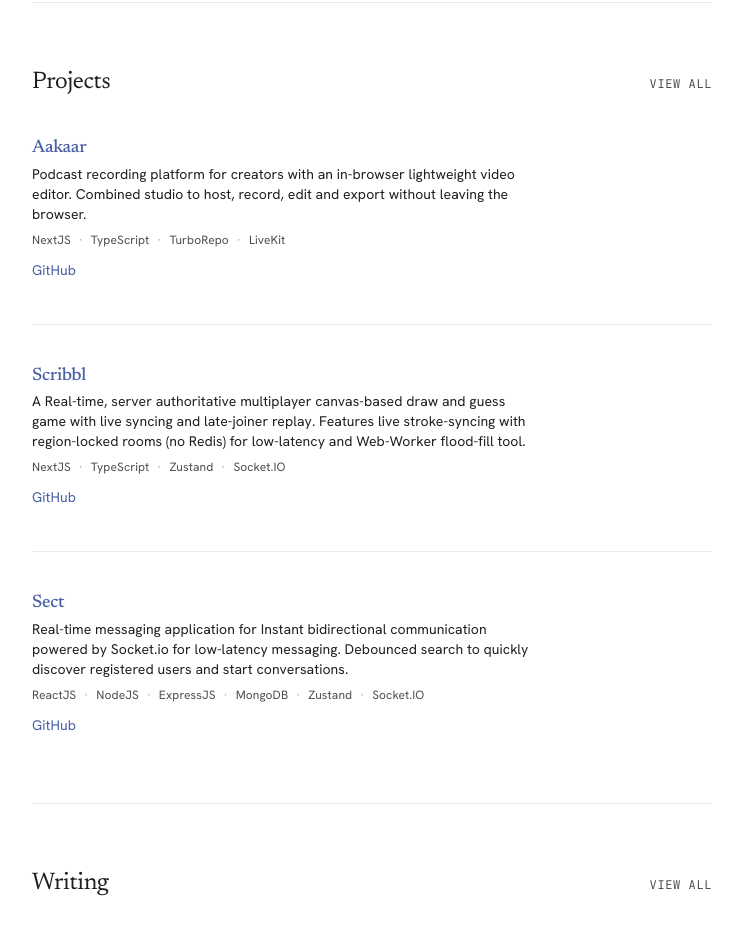
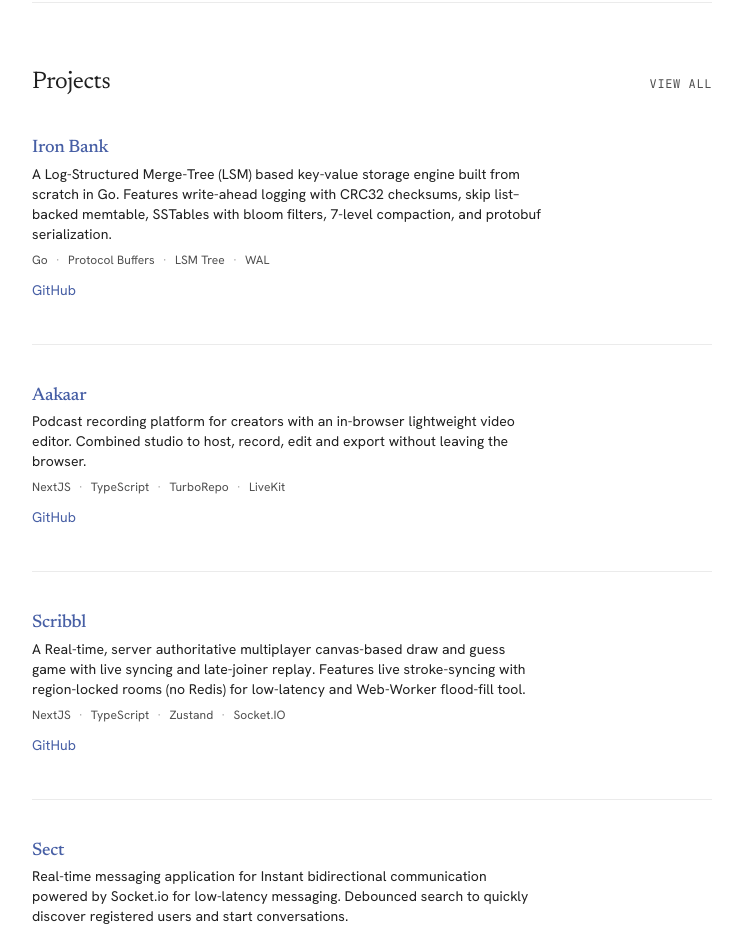
Before and after one commit to builtby-SHIV/portfolio, a Next.js app: page / in a window 1280 px wide. Shown: the part 1320-2254 px from the top of the page, without its empty margins (268-1011 px from the left). Built offline with nearby package versions, Linux system fonts and the light colour scheme.

Commit message:
new project

```diff
--- a/app/page.tsx
+++ b/app/page.tsx
@@ -159,6 +159,51 @@ export default function Home() {
             View all
           </Link>
         </div>
+
+        <article className="mb-10">
+          <h3
+            className="text-lg mb-1"
+            style={{
+              fontFamily: "var(--font-newsreader), Georgia, serif",
+              fontWeight: 500,
+            }}
+          >
+            <a
+              href="https://github.com/builtby-SHIV/iron-bank"
+              target="_blank"
+              rel="noopener noreferrer"
+              className="hover:underline"
+            >
+              Iron Bank
+            </a>
+          </h3>
+          <p className="text-sm mb-2 max-w-[65ch]" style={{ color: "var(--fg)" }}>
+            A Log-Structured Merge-Tree (LSM) based key-value storage engine built
+            from scratch in Go. Features write-ahead logging with CRC32 checksums,
+            skip list–backed memtable, SSTables with bloom filters, 7-level compaction,
+            and protobuf serialization.
+          </p>
+          <div className="flex flex-wrap items-center gap-x-2 gap-y-1 text-xs mb-2" style={{ color: "var(--fg-faint)" }}>
+            {["Go", "Protocol Buffers", "LSM Tree", "WAL"].map((tech, i, arr) => (
+              <span key={tech} className="inline-flex items-center gap-x-2">
+                <span className="transition-colors duration-200 hover:text-[var(--fg)] cursor-default">
+                  {tech}
+                </span>
+                {i < arr.length - 1 && <span className="select-none opacity-50">·</span>}
+              </span>
+            ))}
+          </div>
+          <a
+            href="https://github.com/builtby-SHIV/iron-bank"
+            target="_blank"
+            rel="noopener noreferrer"
+            className="text-sm"
+          >
+            GitHub
+          </a>
+        </article>
+
+        <hr className="mb-10" />
 
         <article className="mb-10">
           <h3
```
